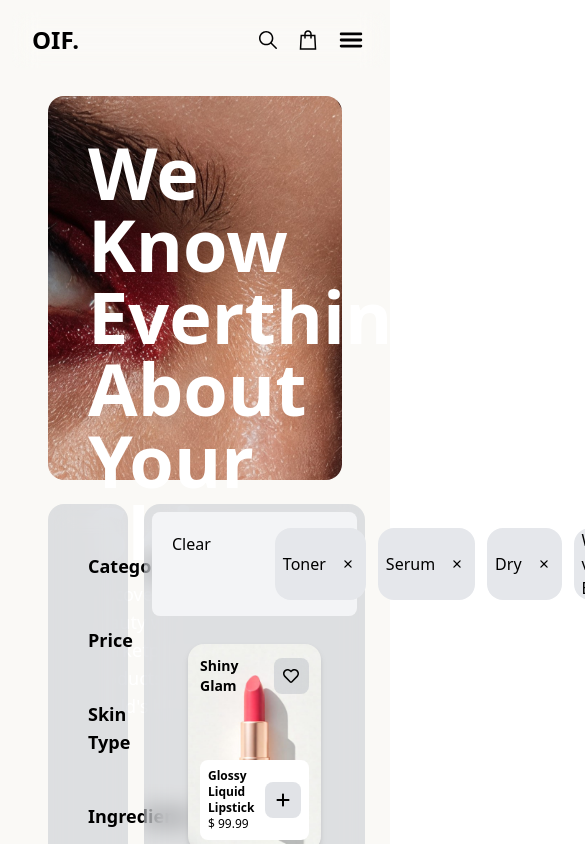
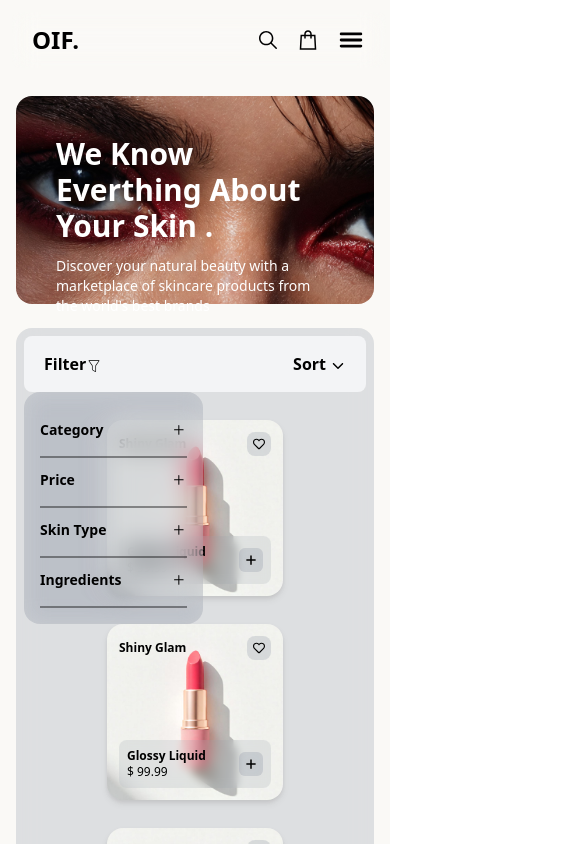
Before and after one commit to Adnansulaiman/oif-cosmetic-ecom, a React (Vite) app in the folder client/: page /shop in a window 390 px wide. Shown: the top 844 px of the page, 585 px wide, since content can reach past the window. Built offline with nearby package versions, Linux system fonts and the light colour scheme.

Commit message:
Created Responsive layout for login page and signup page

```diff
--- a/client/src/component/BestSeller.jsx
+++ b/client/src/component/BestSeller.jsx
@@ -38,7 +38,7 @@ const BestSeller = () => {
         </div>
         <div className="flex justify-center sm:hidden">
         <Swiper
-        slidesPerView={1.7}
+        slidesPerView={2.1}
         spaceBetween={0}
         // freeMode={true}
 
--- a/client/src/component/Cart.jsx
+++ b/client/src/component/Cart.jsx
@@ -20,7 +20,7 @@ const Cart = ({ setCartOpen }) => {
   return (
     <div
       ref={cartRef}
-      className="flex flex-col justify-between top-0 my-4 mx-12 rounded-2xl  px-10 right-0 absolute w-1/3 h-[96vh] bg-gray-400  bg-clip-padding backdrop-filter backdrop-blur-md bg-opacity-30 z-50"
+      className="flex flex-col justify-between top-0 md:my-4 md:mx-12 rounded-2xl  px-10 right-0 absolute w-full md:w-1/3 h-full md:h-[96vh] bg-gray-400  bg-clip-padding backdrop-filter backdrop-blur-md bg-opacity-30 z-50"
     >
       <div className="flex flex-col">
         <div className="flex justify-between items-center h-20 w-full  border-b-2 border-opacity-40 border-black mb-3 ">
@@ -34,7 +34,7 @@ const Cart = ({ setCartOpen }) => {
           <CartItem />
           <CartItem />
           <CartItem />
-          {/* <CartItem /> */}
+          <CartItem />
         </div>
       </div>
       <div className="flex justify-center items-center rounded-2xl mb-10 mt- w-full h-16 cursor-pointer opacity-85 bg-black hover:opacity-100">
--- /dev/null
+++ b/client/src/component/FilterItem.jsx
@@ -0,0 +1,12 @@
+import React from "react";
+
+const FilterItem = ({ item }) => {
+  return (
+    <li className="flex gap-2 md:gap-4 items-center">
+      <input type="checkbox" className="w-3 h-3 md:w-4 md:h-4" />
+      <p className="text-xs md:text-base ">{item}</p>
+    </li>
+  );
+};
+
+export default FilterItem;
--- /dev/null
+++ b/client/src/component/FilterList.jsx
@@ -0,0 +1,32 @@
+import { GoPlus } from "react-icons/go";
+import { LuMinus } from "react-icons/lu";
+import FilterItem from "./FilterItem";
+const FilterList = ({openValue,setOpen,keyName,name,items}) => {
+
+  return (
+    <div className="flex flex-col pb-1 md:pb-2  border-0 border-b-2 border-black border-opacity-40 ">
+        <div
+          className="flex justify-between w-full items-center cursor-pointer my-3 md:my-2"
+          onClick={() =>
+            setOpen((prev) => ({ ...prev, [keyName]: !prev[keyName] }))
+          }
+        >
+          <h1 className="text-sm md:text-lg font-semibold ">{name}</h1>
+          {openValue ? (
+            <LuMinus className=" md:text-xl" />
+          ) : (
+            <GoPlus className=" md:text-xl" />
+          )}
+        </div>
+        {openValue && (
+          <ul className="flex flex-col gap-1 md:gap-2 mb-2 md:mb-3 ease-in-out duration-500">
+            {items?.map((item,index)=>(
+                <FilterItem key={index} item={item} />
+            ))}
+          </ul>
+        )}
+      </div>
+  )
+}
+
+export default FilterList
--- a/client/src/component/ProductCard.jsx
+++ b/client/src/component/ProductCard.jsx
@@ -4,21 +4,21 @@ import { FaPlus } from "react-icons/fa6";
 
 const ProductCard = () => {
   return (
-    <div className=" w-52 h-52 md:w-72 md:h-72 flex flex-col justify-between py-3 rounded-2xl bg-cover bg-center mt-5 mb-10   drop-shadow-md" style={{backgroundImage:`url(${ProductImage})`}}>
+    <div className="w-44 h-44 sm:w-52 sm:h-52 md:w-72 md:h-72 flex flex-col justify-between py-3 rounded-2xl bg-cover bg-center mt-5 md:mb-10   drop-shadow-md" style={{backgroundImage:`url(${ProductImage})`}}>
       <div className="flex justify-between px-3 items-center">
-        <p className='font-semibold text-sm'>Shiny Glam</p>
-        <div className="flex justify-center items-center w-9 h-9  bg-gray-400 rounded-lg bg-clip-padding backdrop-filter backdrop-blur-md bg-opacity-30 ">
-            <FaRegHeart className='hover:scale-110 cursor-pointer' />
+        <p className='font-semibold text-xs md:text-sm'>Shiny Glam</p>
+        <div className="flex justify-center items-center w-6 h-6 md:w-9 md:h-9  bg-gray-400 rounded-lg bg-clip-padding backdrop-filter backdrop-blur-md bg-opacity-30 ">
+            <FaRegHeart className='hover:scale-110 cursor-pointer text-xs md:text-base' />
         </div>
       </div>
-        <div className="flex justify-between items-center rounded-lg bg-white mx-3 p-2">
+        <div className="flex justify-between items-center rounded-lg bg-gray-400  bg-clip-padding backdrop-filter backdrop-blur-sm bg-opacity-20 mx-3 p-2">
             <div className="flex flex-col justify-center">
-                <h1 className=' text-xs md:text-sm font-semibold'>Glossy Liquid Lipstick</h1>
+                <h1 className=' text-xs md:text-sm font-semibold '>Glossy Liquid </h1>
                 <p className='text-xs'>$ 99.99</p>
             </div>
             <div className="flex">
-            <div className="flex justify-center items-center w-9 h-9  bg-gray-400 rounded-lg bg-clip-padding backdrop-filter backdrop-blur-md bg-opacity-30 ">
-            <FaPlus className='hover:scale-110 cursor-pointer' />
+            <div className="flex justify-center items-center w-6 h-6 md:w-9 md:h-9  bg-gray-400 rounded-md md:rounded-lg bg-clip-padding backdrop-filter backdrop-blur-md bg-opacity-30 ">
+            <FaPlus className='hover:scale-110 text-xs md:text-base cursor-pointer' />
         </div>
             </div>
         </div>
--- a/client/src/component/ShopFilter.jsx
+++ b/client/src/component/ShopFilter.jsx
@@ -1,6 +1,13 @@
 import { useState } from "react";
-import { GoPlus } from "react-icons/go";
-import { LuMinus } from "react-icons/lu";
+
+import FilterList from "./FilterList";
+
+const categoryItem = ['Body Care','Toners','Serums','Face Creams','Eye & Up care','masks & Treatments'];
+const skinTypeItem = ['Dry','Oily','Combination','Sensitive'];
+const ingredientsItem = ['With Vitamin E','Cruelty-Free','Parabean-Free','Naturals Oils'];
+const priceItem = ['$1000 - More','$500 - $999','$100 - $499','$50 - $99','$1 - $49'];
+
+
 
 const ShopFilter = () => {
   const [open, setOpen] = useState({
@@ -10,51 +17,12 @@ const ShopFilter = () => {
     ingredients: false,
   });
   return (
-    <div className="bg-gray-400 bg-clip-padding backdrop-filter backdrop-blur-md bg-opacity-30 w-1/4 p-10 flex flex-col gap-5   rounded-2xl text-black">
-      <div className="flex flex-col pb-2  border-0 border-b-2 border-black border-opacity-40 ">
-        <div
-          className="flex justify-between w-full items-center cursor-pointer my-2"
-          onClick={() =>
-            setOpen((prev) => ({ ...prev, category: !open?.category }))
-          }
-        >
-          <h1 className="text-lg font-semibold">Category</h1>
-          {open.category ? (
-            <LuMinus className="text-xl" />
-          ) : (
-            <GoPlus className="text-xl" />
-          )}
-        </div>
-        {open.category && (
-          <ul className="flex flex-col gap-2 mb-3 ease-in-out duration-500">
-            <li className="flex gap-4 items-center">
-              <input type="checkbox" className="w-4 h-4" />
-              <p>Body care</p>
-            </li>
-            <li className="flex gap-4 items-center">
-              <input type="checkbox" className="w-4 h-4" />
-              <p>Toners</p>
-            </li>
-            <li className="flex gap-4 items-center">
-              <input type="checkbox" className="w-4 h-4" />
-              <p>Serums</p>
-            </li>
-            <li className="flex gap-4 items-center">
-              <input type="checkbox" className="w-4 h-4" />
-              <p>Face cream</p>
-            </li>
-            <li className="flex gap-4 items-center">
-              <input type="checkbox" className="w-4 h-4" />
-              <p>Eye & Up care</p>
-            </li>
-            <li className="flex gap-4 items-center">
-              <input type="checkbox" className="w-4 h-4" />
-              <p>Masks & Treatments</p>
-            </li>
-          </ul>
-        )}
-      </div>
-      <div className="flex flex-col pb-2  border-0 border-b-2 border-black border-opacity-40">
+    <div className="bg-gray-400 z-40 top-16 left-2 absolute bg-clip-padding backdrop-filter backdrop-blur-md bg-opacity-30 w-1/2 md:w-1/4 p-4 md:p-10 flex flex-col md:gap-5   rounded-2xl text-black">
+      <FilterList openValue={open?.category} setOpen={setOpen} keyName='category'name='Category' items={categoryItem}  />
+      <FilterList openValue={open?.price} setOpen={setOpen} keyName='price' name='Price' items={priceItem}  />
+      <FilterList openValue={open?.skinType} setOpen={setOpen} keyName='skinType' name='Skin Type' items={skinTypeItem}  />
+      <FilterList openValue={open?.ingredients} setOpen={setOpen} keyName='ingredients' name='Ingredients' items={ingredientsItem}  />
+      {/* <div className="flex flex-col pb-2  border-0 border-b-2 border-black border-opacity-40">
         <div
           className="flex justify-between w-full items-center cursor-pointer my-2"
           onClick={() => setOpen((prev) => ({ ...prev, price: !open?.price }))}
@@ -69,23 +37,23 @@ const ShopFilter = () => {
         {open.price && (
           <ul className="flex flex-col gap-2 mb-3 ease-in-out duration-500">
             <li className="flex gap-4 items-center">
-              <input type="checkbox" className="w-4 h-4" />
+              <input type="checkbox" className="w-3 h-3 md:w-4 md:h-4" />{" "}
               <p>$1000 - More</p>
             </li>
             <li className="flex gap-4 items-center">
-              <input type="checkbox" className="w-4 h-4" />
+              <input type="checkbox" className="w-3 h-3 md:w-4 md:h-4" />{" "}
               <p>$500 - $999</p>
             </li>
             <li className="flex gap-4 items-center">
-              <input type="checkbox" className="w-4 h-4" />
+              <input type="checkbox" className="w-3 h-3 md:w-4 md:h-4" />{" "}
               <p>$100 - $499</p>
             </li>
             <li className="flex gap-4 items-center">
-              <input type="checkbox" className="w-4 h-4" />
+              <input type="checkbox" className="w-3 h-3 md:w-4 md:h-4" />{" "}
               <p>$50 - $99</p>
             </li>
             <li className="flex gap-4 items-center">
-              <input type="checkbox" className="w-4 h-4" />
+              <input type="checkbox" className="w-3 h-3 md:w-4 md:h-4" />{" "}
               <p>$1 - $49</p>
             </li>
           </ul>
@@ -108,19 +76,19 @@ const ShopFilter = () => {
         {open.skinType && (
           <ul className="flex flex-col gap-2 mb-3 ease-in-out duration-500">
             <li className="flex gap-4 items-center">
-              <input type="checkbox" className="w-4 h-4" />
+              <input type="checkbox" className="w-3 h-3 md:w-4 md:h-4" />{" "}
               <p>Dry</p>
             </li>
             <li className="flex gap-4 items-center">
-              <input type="checkbox" className="w-4 h-4" />
+              <input type="checkbox" className="w-3 h-3 md:w-4 md:h-4" />{" "}
               <p>Oily</p>
             </li>
             <li className="flex gap-4 items-center">
-              <input type="checkbox" className="w-4 h-4" />
+              <input type="checkbox" className="w-3 h-3 md:w-4 md:h-4" />{" "}
               <p>Combination</p>
             </li>
             <li className="flex gap-4 items-center">
-              <input type="checkbox" className="w-4 h-4" />
+              <input type="checkbox" className="w-3 h-3 md:w-4 md:h-4" />{" "}
               <p>Sensitive</p>
             </li>
           </ul>
@@ -143,24 +111,24 @@ const ShopFilter = () => {
         {open.ingredients && (
           <ul className="flex flex-col gap-2 mb-3 ease-in-out duration-500">
             <li className="flex gap-4 items-center">
-              <input type="checkbox" className="w-4 h-4" />
+              <input type="checkbox" className="w-3 h-3 md:w-4 md:h-4" />{" "}
               <p>With vitamin E</p>
             </li>
             <li className="flex gap-4 items-center">
-              <input type="checkbox" className="w-4 h-4" />
+              <input type="checkbox" className="w-3 h-3 md:w-4 md:h-4" />{" "}
               <p>Paraben-Free</p>
             </li>
             <li className="flex gap-4 items-center">
-              <input type="checkbox" className="w-4 h-4" />
+              <input type="checkbox" className="w-3 h-3 md:w-4 md:h-4" />{" "}
               <p>Cruelty-Free</p>
             </li>
             <li className="flex gap-4 items-center">
-              <input type="checkbox" className="w-4 h-4" />
+              <input type="checkbox" className="w-3 h-3 md:w-4 md:h-4" />{" "}
               <p>Natural oils</p>
             </li>
           </ul>
         )}
-      </div>
+      </div> */}
     </div>
   );
 };
--- a/client/src/pages/Shop/Shop.jsx
+++ b/client/src/pages/Shop/Shop.jsx
@@ -3,56 +3,45 @@ import ProductCard from "../../component/ProductCard";
 import ShopFilter from "../../component/ShopFilter";
 import { IoIosClose } from "react-icons/io";
 import { IoIosArrowDown } from "react-icons/io";
+import { CiFilter } from "react-icons/ci";
+import { useState } from "react";
 
 const Shop = () => {
+  const [filterOpen, setFilterOpen] = useState(true);
   return (
     <div className="bg-contain bg-secondary ">
-      <div className="pt-24   mx-12 text-white ">
+      <div className="pt-24 mx-4  md:mx-12 text-white ">
         <div
-          className="  rounded-2xl h-96 bg-cover bg-center p-10"
+          className="  rounded-2xl h-52 md:h-96 bg-cover bg-center p-10"
           style={{ backgroundImage: `url(${ShopThumb})` }}
         >
-          <h1 className="text-7xl font-bold max-w-5xl  ">
+          <h1 className="text-3xl md:text-7xl font-bold max-w-5xl  ">
             We Know Everthing About Your Skin .
           </h1>
-          <p className="text-lg mt-3">
+          <p className="text-sm md:text-lg mt-3">
             Discover your natural beauty with a marketplace of skincare products
             from the world's best brands{" "}
           </p>
         </div>
         <div className="flex mt-6 gap-4">
-          <ShopFilter />
-          <div className="bg-gray-400  bg-clip-padding backdrop-filter backdrop-blur-md bg-opacity-30 w-3/4 h-[950px]  rounded-2xl flex flex-col text-black ">
+          {/* <ShopFilter /> */}
+          <div className="bg-gray-400  bg-clip-padding backdrop-filter backdrop-blur-md bg-opacity-30 w-full   rounded-2xl flex flex-col text-black ">
+            {filterOpen && (<ShopFilter />)}
             <div className=" bg-gray-100 py-4 m-2 rounded-lg flex justify-between px-5 items-center">
-              <div className="flex gap-16">
-                <p className="hover:underline cursor-pointer mt-1 font-medium">
-                  Clear
-                </p>
-                <div className="flex gap-3">
-                  <div className="bg-gray-200 flex justify-between gap-3 py-1 px-2 items-center rounded-2xl ">
-                    <p className="">Toner</p>
-                    <IoIosClose className="text-xl cursor-pointer hover:scale-110" />
-                  </div>
-                  <div className="bg-gray-200 flex justify-between gap-3 px-2 items-center rounded-2xl ">
-                    <p className="">Serum</p>
-                    <IoIosClose className="text-xl cursor-pointer hover:scale-110" />
-                  </div>
-                  <div className="bg-gray-200 flex justify-between gap-3 px-2 items-center rounded-2xl ">
-                    <p className="">Dry</p>
-                    <IoIosClose className="text-xl cursor-pointer hover:scale-110" />
-                  </div>
-                  <div className="bg-gray-200 flex justify-between gap-3 px-2 items-center rounded-2xl ">
-                    <p className="">With vitamin E</p>
-                    <IoIosClose className="text-xl cursor-pointer hover:scale-110" />
-                  </div>
-                </div>
+              <div
+                className="flex  justify-center cursor-pointer items-center"
+                onClick={() => setFilterOpen(!filterOpen)}
+              >
+                <p className="font-semibold">Filter</p>
+                <CiFilter className="mt-1" />
               </div>
+
               <div className="flex gap-1 justify-center cursor-pointer items-center">
                 <p className="font-semibold">Sort</p>
                 <IoIosArrowDown className="mt-1" />
               </div>
             </div>
-            <div className="flex gap-10 justif flex-wrap px-11  overflow-y-auto">
+            <div className="flex gap-2 md:gap-10  justify-center flex-wrap px-11 ">
               <ProductCard />
               <ProductCard />
               <ProductCard />
```
Also changed, not shown: client/src/component/Navbar/Navbar.jsx (+17 -4 lines), client/src/pages/Login/Login.jsx (+14 -14 lines), client/src/pages/SignUp/SignUp.jsx (+15 -15 lines).
